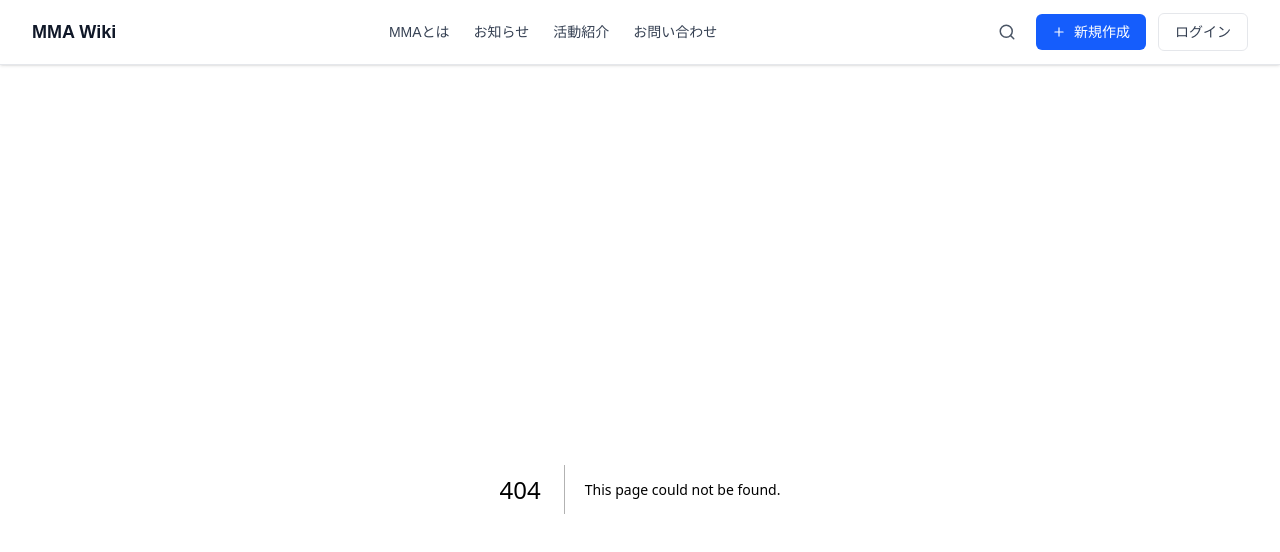
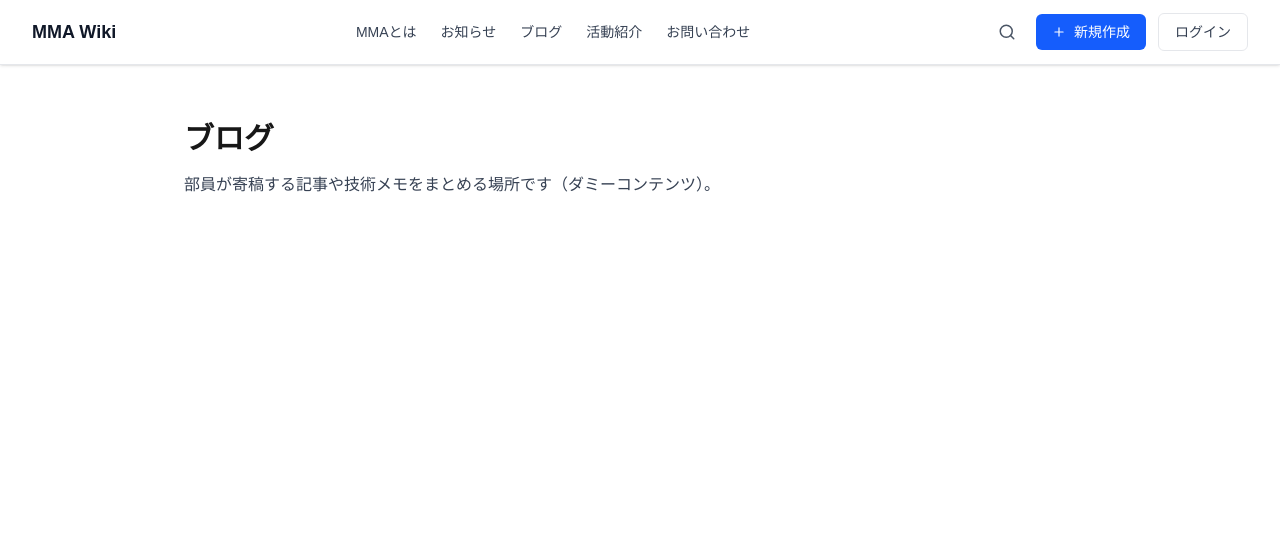
Before and after one commit to Kyo1r0/New-MMA-wiki-demo, a Next.js app in the folder mma-wiki-demo/: page /blog in a window 1280 px wide. Before the commit this address had no page. Shown: the top 552 px of the page. Built offline with nearby package versions, Linux system fonts and the light colour scheme.

Commit message:
chore(header): add Blog link and placeholder /blog page

```diff
--- /dev/null
+++ b/mma-wiki-demo/app/blog/page.tsx
@@ -0,0 +1,8 @@
+export default function BlogPage() {
+  return (
+    <div className="p-8">
+      <h1 className="text-3xl font-bold">ブログ</h1>
+      <p className="mt-4 text-gray-700">部員が寄稿する記事や技術メモをまとめる場所です（ダミーコンテンツ）。</p>
+    </div>
+  );
+}
--- a/mma-wiki-demo/app/layout.tsx
+++ b/mma-wiki-demo/app/layout.tsx
@@ -45,6 +45,9 @@ export default function RootLayout({
                 <Link href="/news" className="text-sm text-gray-700 hover:text-blue-600 transition-colors">
                   お知らせ
                 </Link>
+                <Link href="/blog" className="text-sm text-gray-700 hover:text-blue-600 transition-colors">
+                  ブログ
+                </Link>
                 <Link href="/activities" className="text-sm text-gray-700 hover:text-blue-600 transition-colors">
                   活動紹介
                 </Link>
```
